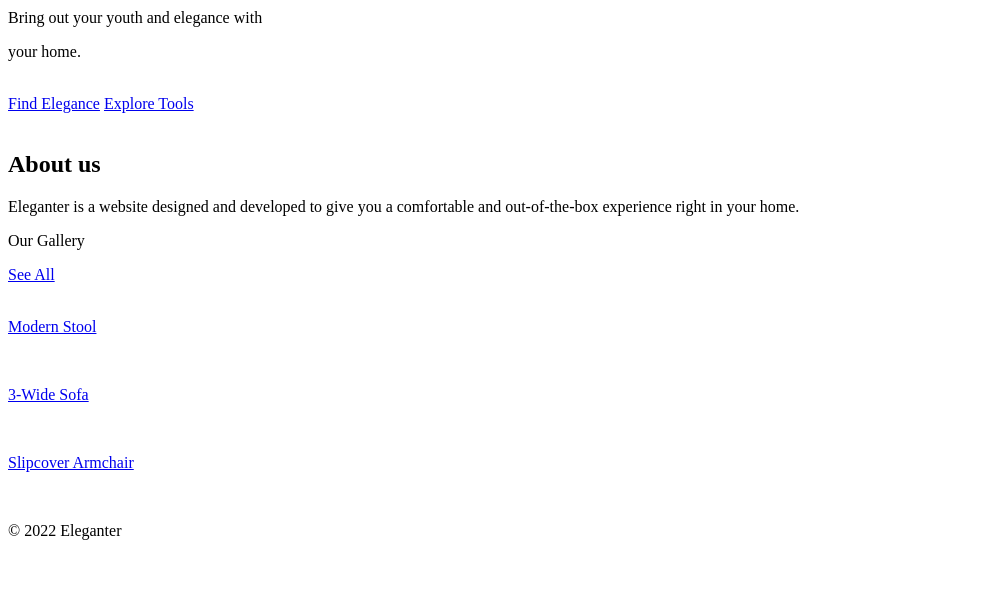
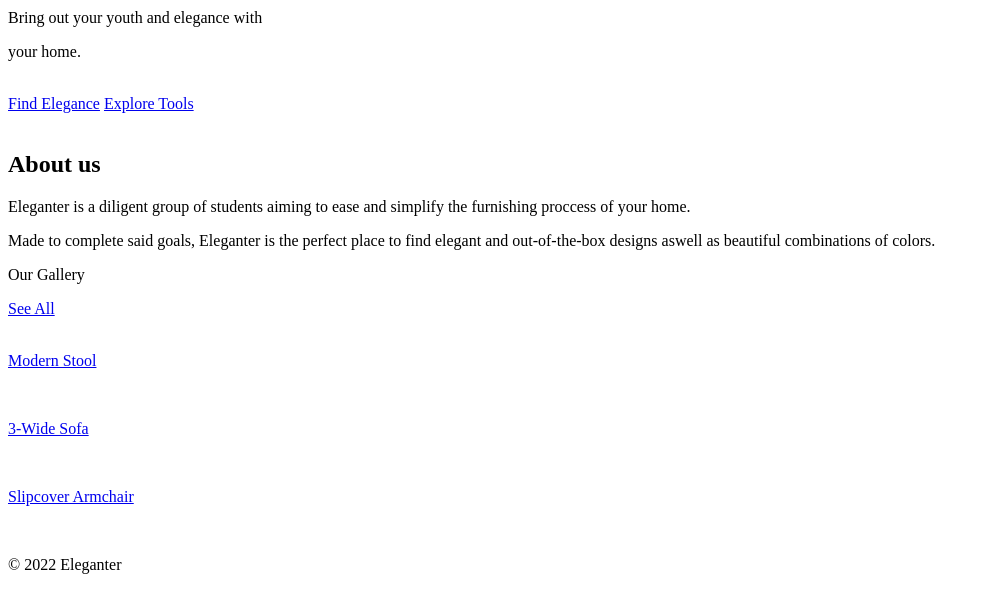
Before and after one commit to Marvvllo/eleganter, a PHP site: the page made by application/views/Home.php in a window 1280 px wide. Shown: the part 154-767 px from the top of the page, without its empty margins (0-986 px from the left). Run offline with PHP 8.4, Linux system fonts and the light colour scheme; the template is opened without the code that fills it, so the values that code supplies are empty.

Commit message:
[FIX] Some scroll animations

```diff
--- a/application/views/Home.php
+++ b/application/views/Home.php
@@ -37,7 +37,12 @@
     <!-- Texts -->
     <div class="flex flex-col justify-center self-end gap-2 pr-16 h-1/2 scroll-slide-down">
       <h2 class="font-display text-5xl font-bold leading-[1.15em] text-gradient">About us</h2>
-      <p class="text-lg">Eleganter is a website designed and developed to give you a comfortable and out-of-the-box experience right in your home.</p>
+      <p class="text-base">
+        Eleganter is a diligent group of students aiming to ease and simplify the furnishing proccess of your home.
+      </p>
+      <p class="text-base">
+        Made to complete said goals, Eleganter is the perfect place to find elegant and out-of-the-box designs aswell as beautiful combinations of colors.
+      </p>
     </div>
 
   </section>
@@ -51,7 +56,7 @@
     </div>
 
     <!-- Cards Container -->
-    <div class="grid grid-cols-3 gap-8 shrink-0 scroll-slide-right">
+    <div class="grid grid-cols-3 gap-8 shrink-0 gallery">
 
       <div class="about flex flex-row gap-4 items-center text-white">
         <!-- Gallery Image -->
```
Also changed, not shown: assets/css/style.css (+3 -8 lines), assets/js/scrollAnimation.js (+28 -3 lines).
